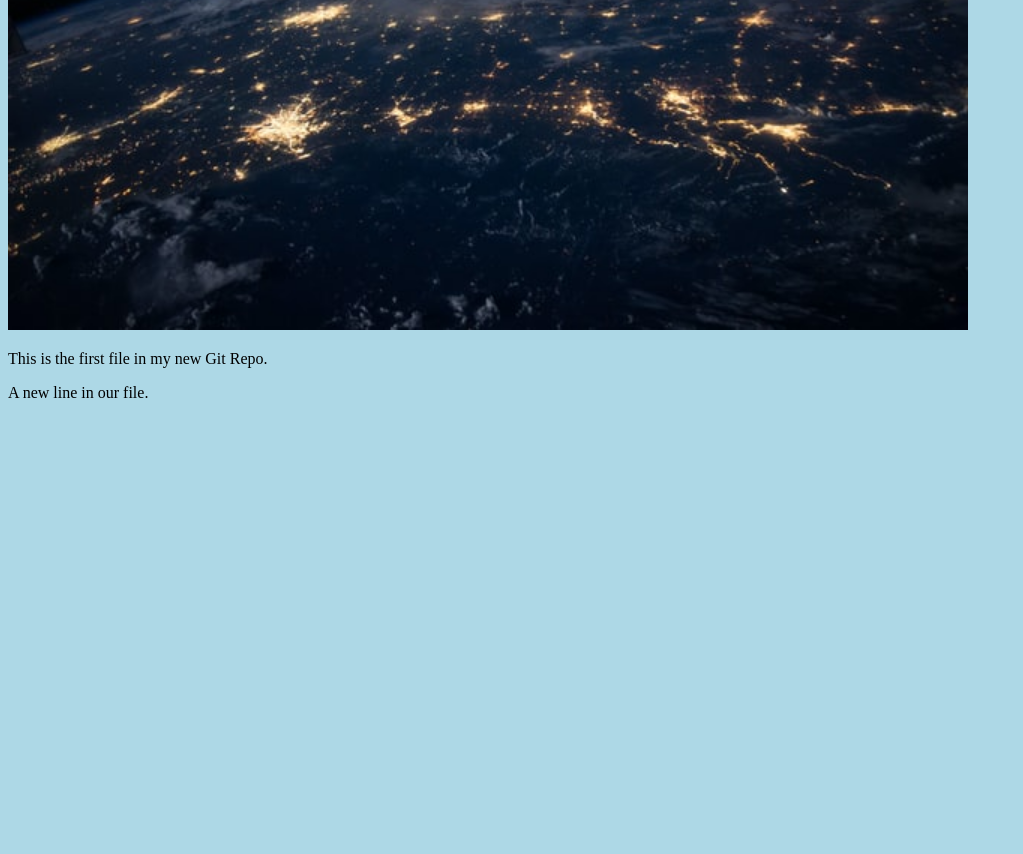
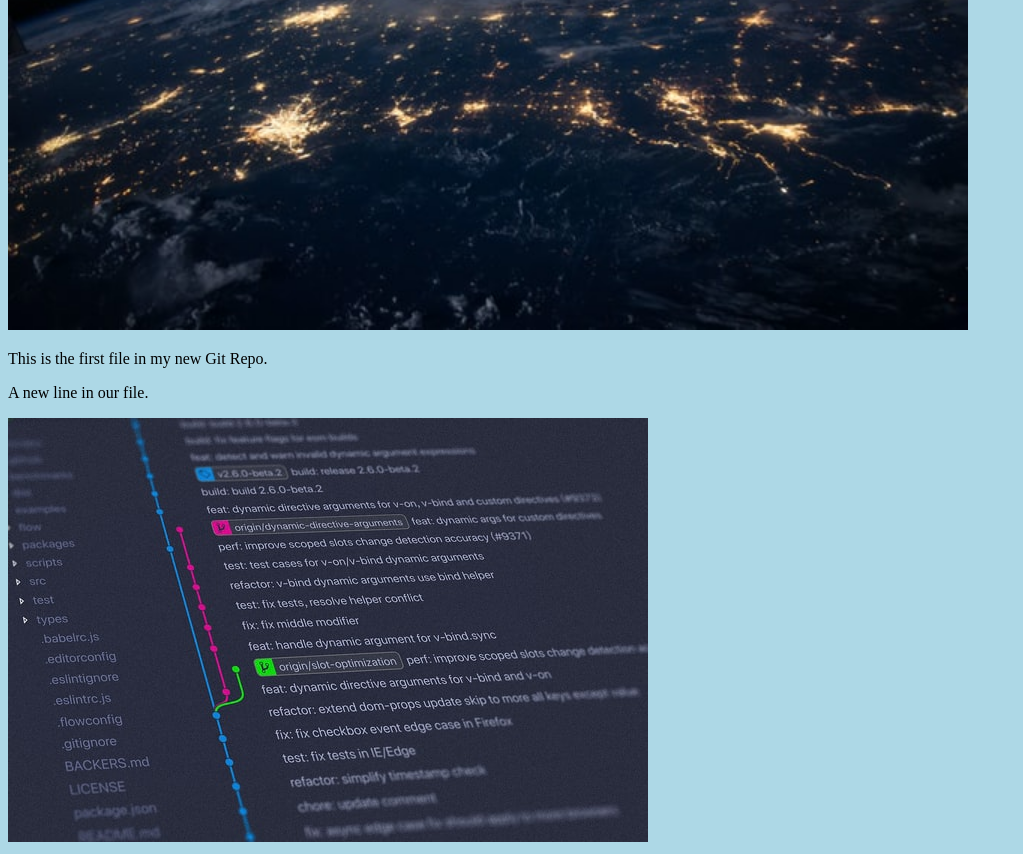
Before and after one commit to B-VI/B-VI.github.io, a plain HTML site: page index.html in a window 1280 px wide. Shown: the part 389-1243 px from the top of the page, without its empty margins (0-1023 px from the left). Before the commit the page ends 807 px from the top, so only its background shows below. Drawn offline with Linux system fonts and the light colour scheme.

Commit message:
Added new image

```diff
--- a/index.html
+++ b/index.html
@@ -13,6 +13,9 @@
     </div>
     <p>This is the first file in my new Git Repo.</p>
     <p>A new line in our file.</p>
+    <div>
+        <img src="img_hello_git.jpg" alt="Hello Git" style="width:100%;max-width:640px" />
+    </div>
 </body>
 
 </html>
```
Also changed, not shown: img_hello_git.jpg (added).
